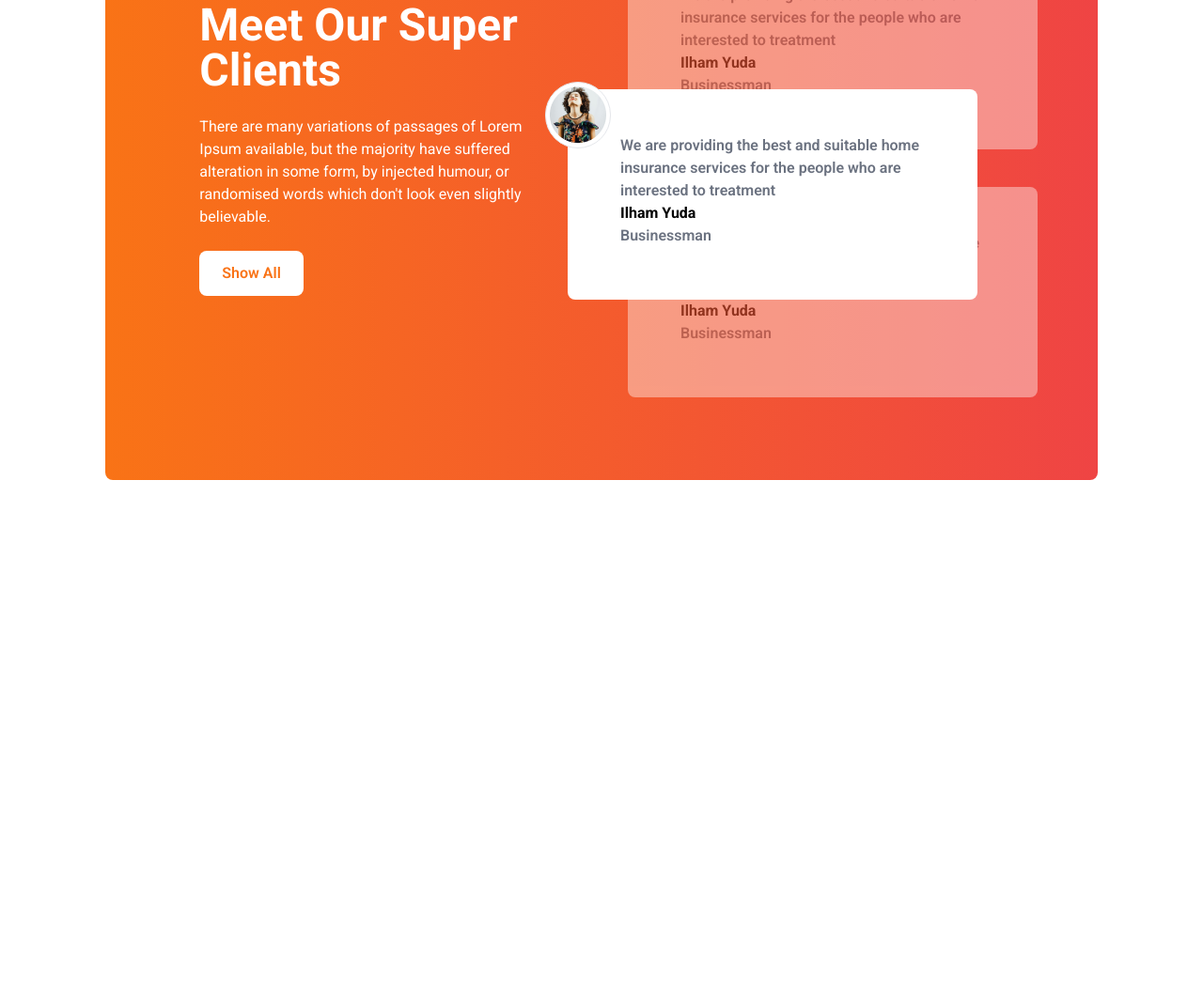
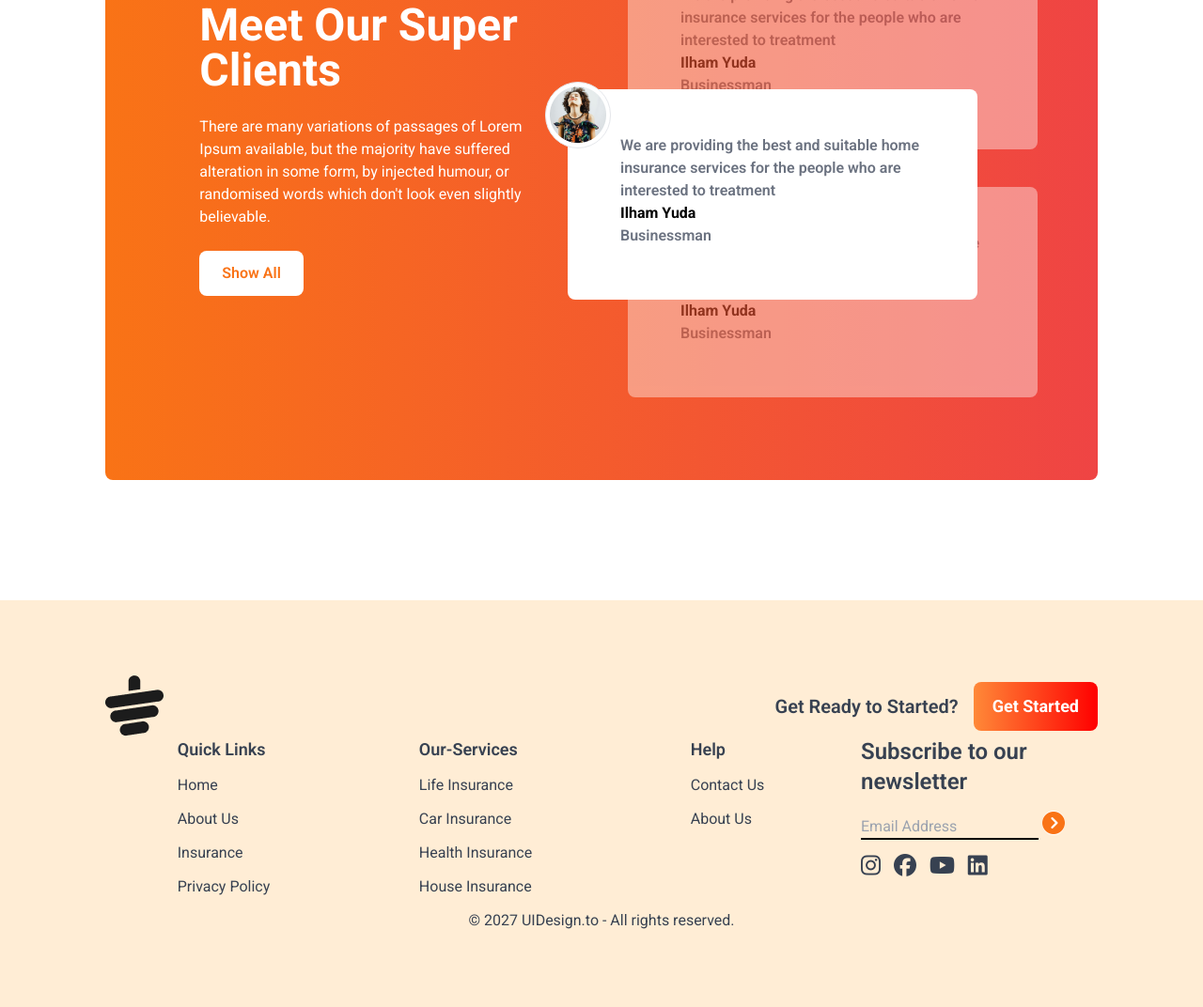
Before and after one commit to Hello-Anik/tea-house, a plain HTML site: page index.html in a window 1280 px wide. Shown: the part 1876-2948 px from the top of the page at 94% size. Before the commit the page ends 2387 px from the top, so only its background shows below. Drawn offline with nearby package versions, Linux system fonts and the light colour scheme.

Commit message:
added footer

```diff
--- a/index.html
+++ b/index.html
@@ -163,8 +163,66 @@
             </div>
          </section>
     </main>
-    <footer>
+    <footer class="mt-32 bg-orange-100 text-gray-700">
+        <section class="max-w-screen-xl md:px-9 mx-auto lg:px-28 max-sm:px-4 py-20 ">
+            <div class="flex justify-between items-center">
+                <div class="">
+                    <img src="./images/cup.png" alt="">
+                </div>
+                <div class="flex items-center gap-4">
+                    <h4 class="font-semibold text-xl">Get Ready to Started?</h4>
+                    <button class="text-lg text-white font-bold px-5 py-3 rounded-lg bg-gradient-to-r from-[#FF8938] to-[#FF0000] .">
+                        Get Started
+                    </button>
+                </div>
+            </div>
+            <div class="grid grid-cols-1 md:grid-cols-2 lg:grid-cols-4 gap-4 justify-items-center" >
+                <div>
+                    <h3 class="font-semibold text-lg ">Quick Links</h3>
+                    <ul class="space-y-3 mt-3">
+                        <li><a href="" class="hover:text-orange-600">Home</a></li>
+                        <li><a href="" class="hover:text-orange-600">About Us</a></li>
+                        <li><a href="" class="hover:text-orange-600">Insurance</a></li>
+                        <li><a href="" class="hover:text-orange-600">Privacy Policy</a></li>
+                    </ul>
+                </div>
+                <div>
+                    <h3 class="font-semibold text-lg ">Our-Services</h3>
+                    <ul class="space-y-3 mt-3">
+                        <li><a href="" class="hover:text-orange-600">Life Insurance</a></li>
+                        <li><a href="" class="hover:text-orange-600">Car Insurance</a></li>
+                        <li><a href="" class="hover:text-orange-600">Health Insurance</a></li>
+                        <li><a href="" class="hover:text-orange-600">House Insurance</a></li>
+                    </ul>
+                </div>
+                <div>
+                    <h3 class="font-semibold text-lg ">Help</h3>
+                    <ul class="space-y-3 mt-3">
+                        <li><a href="" class="hover:text-orange-600">Contact Us</a></li>
+                        <li><a href="" class="hover:text-orange-600">About Us</a></li>
+                    </ul>
+                </div>
+                <div>
+                    <form action="">
+                        <h1 class="font-semibold text-2xl mb-3">Subscribe to our newsletter</h1>
+                        <label for="Email">
+                            <input type="email" name="" id="Email" placeholder="Email Address" class="border-b-2 w-3/4 bg-transparent border-black">
+                            <i class="fa-solid fa-circle-chevron-right inline justify-center items-center bg-white rounded-full text-orange-500 text-2xl"></i>
 
+                        </label>
+                        <div class="text-2xl space-x-2 mt-3">
+                            <i class="fa-brands fa-instagram"></i>
+                            <i class="fa-brands fa-facebook"></i>
+                            <i class="fa-brands fa-youtube"></i>
+                            <i class="fa-brands fa-linkedin"></i>
+                        </div>
+                    </form>
+                </div>
+            </div>
+            <div class="text-center mt-3">
+                <p>© 2027 UIDesign.to - All rights reserved.</p>
+            </div>
+        </section>
     </footer>
 </body>
 </html>
```
